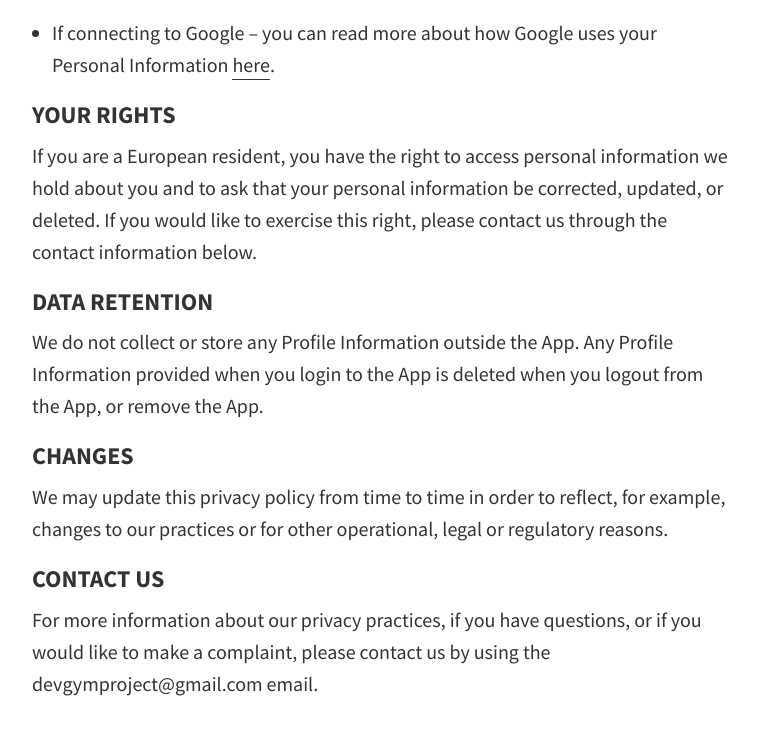
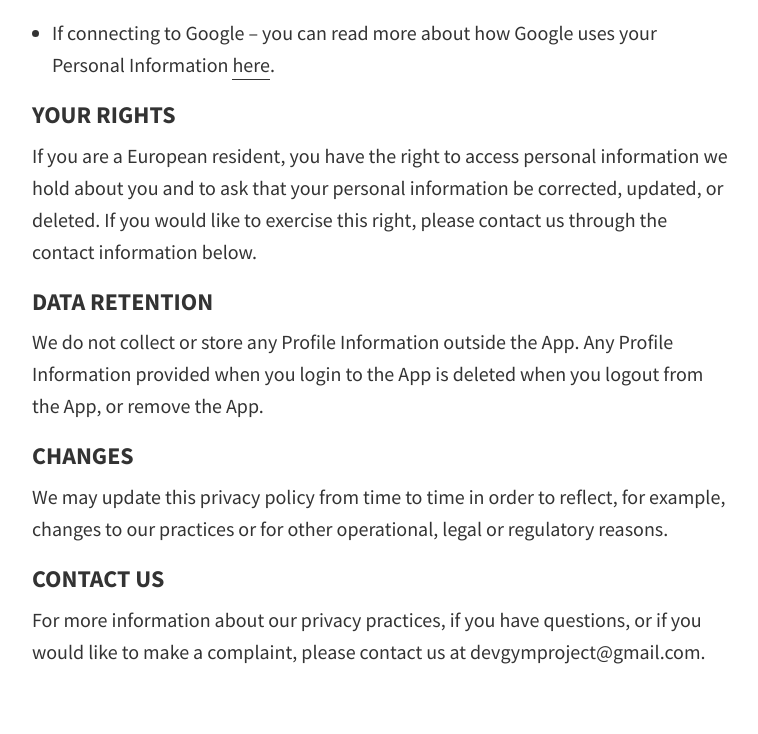
Before and after one commit to VeselinaZatchepina/dev_gym_project, a plain HTML site: page index.html in a window 1280 px wide. Shown: the part 1151-1885 px from the top of the page, without its empty margins (258-1016 px from the left). Drawn offline with Linux system fonts and the light colour scheme.

Commit message:
Update index.html

```diff
--- a/index.html
+++ b/index.html
@@ -676,7 +676,7 @@ pre {
 
 <h4 id="contact-us">CONTACT US</h4>
 
-<p>For more information about our privacy practices, if you have questions, or if you would like to make a complaint, please contact us by using the devgymproject@gmail.com email.
+<p>For more information about our privacy practices, if you have questions, or if you would like to make a complaint, please contact us at devgymproject@gmail.com.
 </div>
 </article>
 </main>
```
